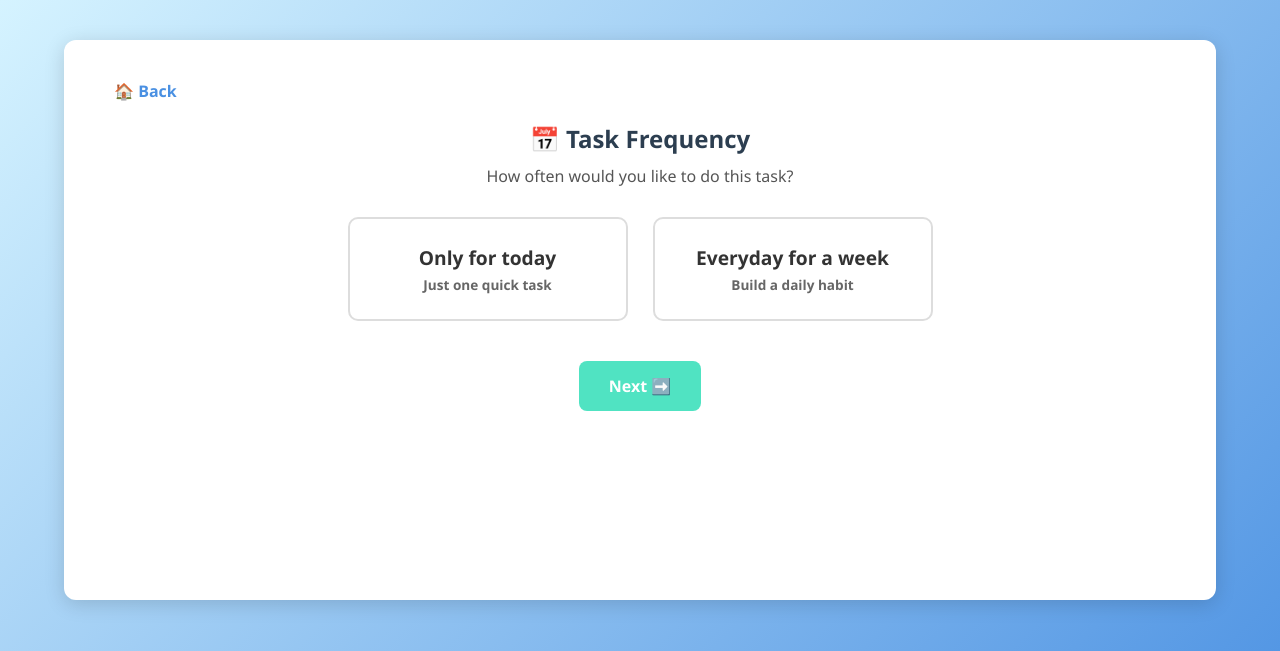
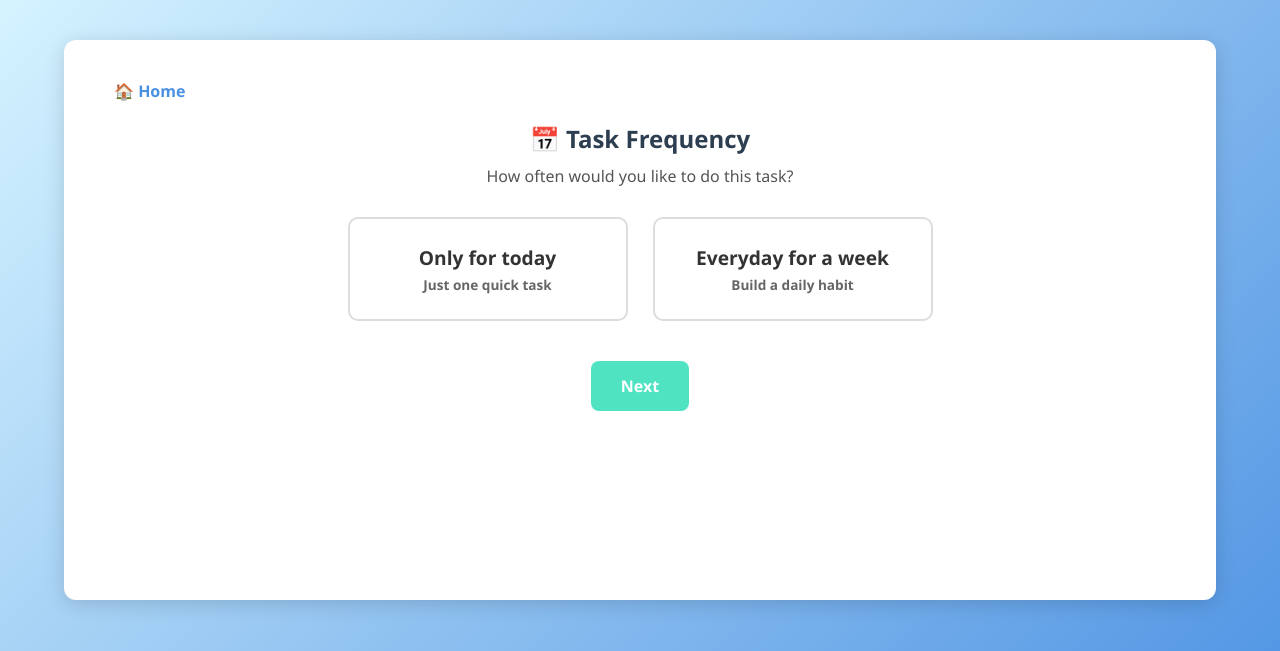
Before and after one commit to 7richelle/IMprov, a Django app: page /frequency/ in a window 1280 px wide. Shown: the top 651 px of the page. Run offline with Django 5.2, Linux system fonts and the light colour scheme.

Commit message:
frequency

```diff
--- a/self_productivity/productivity_app/templates/task_frequency.html
+++ b/self_productivity/productivity_app/templates/task_frequency.html
@@ -10,7 +10,7 @@
 <body>
   <div class="dashboard">
     <header class="top-bar">
-      <a href="{% url 'task_dashboard' %}" class="home-link">🏠 Back</a>
+      <a href="{% url 'task_dashboard' %}" class="home-link">🏠 Home</a>
     </header>
 
     <main class="content">
@@ -33,7 +33,7 @@
           </label>
         </div>
 
-        <button type="submit" class="next-btn">Next ➡️</button>
+        <button type="submit" class="next-btn">Next</button>
       </form>
     </main>
   </div>
```
